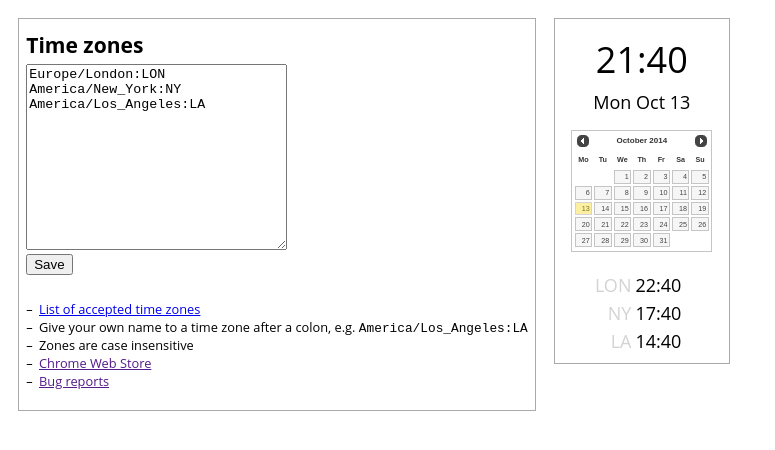
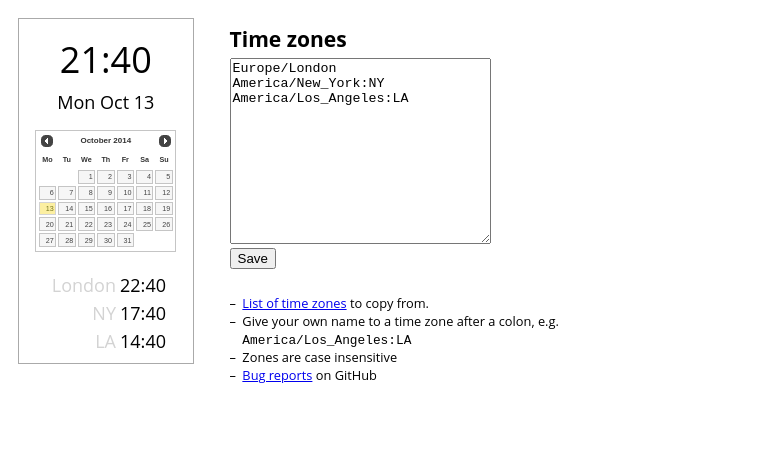
Before and after one commit to kamrik/TZClockExt, a browser extension: page src/options.html in a window 1280 px wide. Shown: the whole page, without its empty margins (0-775 px from the left). Drawn offline with nearby package versions, Linux system fonts and the light colour scheme; files that its build step writes are made by us from their sources.

Commit message:
Some more polish for the settings page

```diff
--- a/src/js/clock.js
+++ b/src/js/clock.js
@@ -4,7 +4,7 @@
 
 var defaults = {};
 defaults.locale = 'en-GB';
-defaults.zonelist = 'Europe/London:LON\nAmerica/New_York:NY\nAmerica/Los_Angeles:LA';
+defaults.zonelist = 'Europe/London\nAmerica/New_York:NY\nAmerica/Los_Angeles:LA';
 
 // An object to keep some global values and settings.
 var globals = {};
--- a/src/options.html
+++ b/src/options.html
@@ -6,24 +6,6 @@
     <link rel="stylesheet" href="css/styles.css">
 </head>
 <body>
-
-<div id="text-container">
-    <h3> Time zones </h3>
-    <textarea rows="12" cols="30" name="zonelist" id="zonelist"> </textarea>
-    <button id="save" disabled="true">Save</button>
-    <div id="status"></div>
-
-
-    <ul class="instructions-list">
-        <li><a href="http://en.wikipedia.org/wiki/List_of_tz_database_time_zones" target="_blank">List of accepted time zones</a></li>
-        <li>Give your own name to a time zone after a colon, e.g. <tt>America/Los_Angeles:LA</tt> </li>
-        <li>Zones are case insensitive</li>
-        <li><a href="">Chrome Web Store</a></li>
-        <li><a href="">Bug reports</a></li>
-    </ul>
-
-</div>
-
 
 <div id="options_clock_container" class="container">
     <div id="local">
@@ -37,6 +19,22 @@
 </div>
 
 
+<div id="text-container">
+    <h3> Time zones </h3>
+    <textarea rows="12" cols="30" name="zonelist" id="zonelist"> </textarea>
+    <button id="save" disabled="true">Save</button>
+    <div id="status"></div>
+
+
+    <ul class="instructions-list">
+        <li><a href="http://en.wikipedia.org/wiki/List_of_tz_database_time_zones" target="_blank">List of time zones</a> to copy from.</li>
+        <li>Give your own name to a time zone after a colon, e.g. <tt>America/Los_Angeles:LA</tt> </li>
+        <li>Zones are case insensitive</li>
+        <li><a href="https://github.com/kamrik/TZClockExt/issues" target="_blank">Bug reports</a> on GitHub</li>
+    </ul>
+
+</div>
+
 
 <script src="lib/jquery.js"></script>
 <script src="lib/jquery-ui.js"></script>
--- a/src/scss/styles.scss
+++ b/src/scss/styles.scss
@@ -12,7 +12,7 @@ body {
 
 h3 {
   margin-bottom: 0.2em;
-  margin-top: 0.2em;
+  margin-top: 0.3em;
 }
 
 #settings_container {
@@ -76,13 +76,17 @@ h3 {
     text-decoration: none;
 }
 
-#options_clock_container, #text-container {
+#text-container {
   float: left;
+  margin: 1em;
+  max-width: 20em;
+}
+
+#options_clock_container {
+  float: left;
+  margin: 1em;
+  padding: 0.4em;
   border: 1px solid #aaaaaa;
-  margin-top: 1em;
-  margin-left: 1em;
-  margin-bottom: 1em;
-  padding: 0.4em;
 }
 
 #zonelist {
```
Also changed, not shown: TODO.md (+3 -3 lines).
